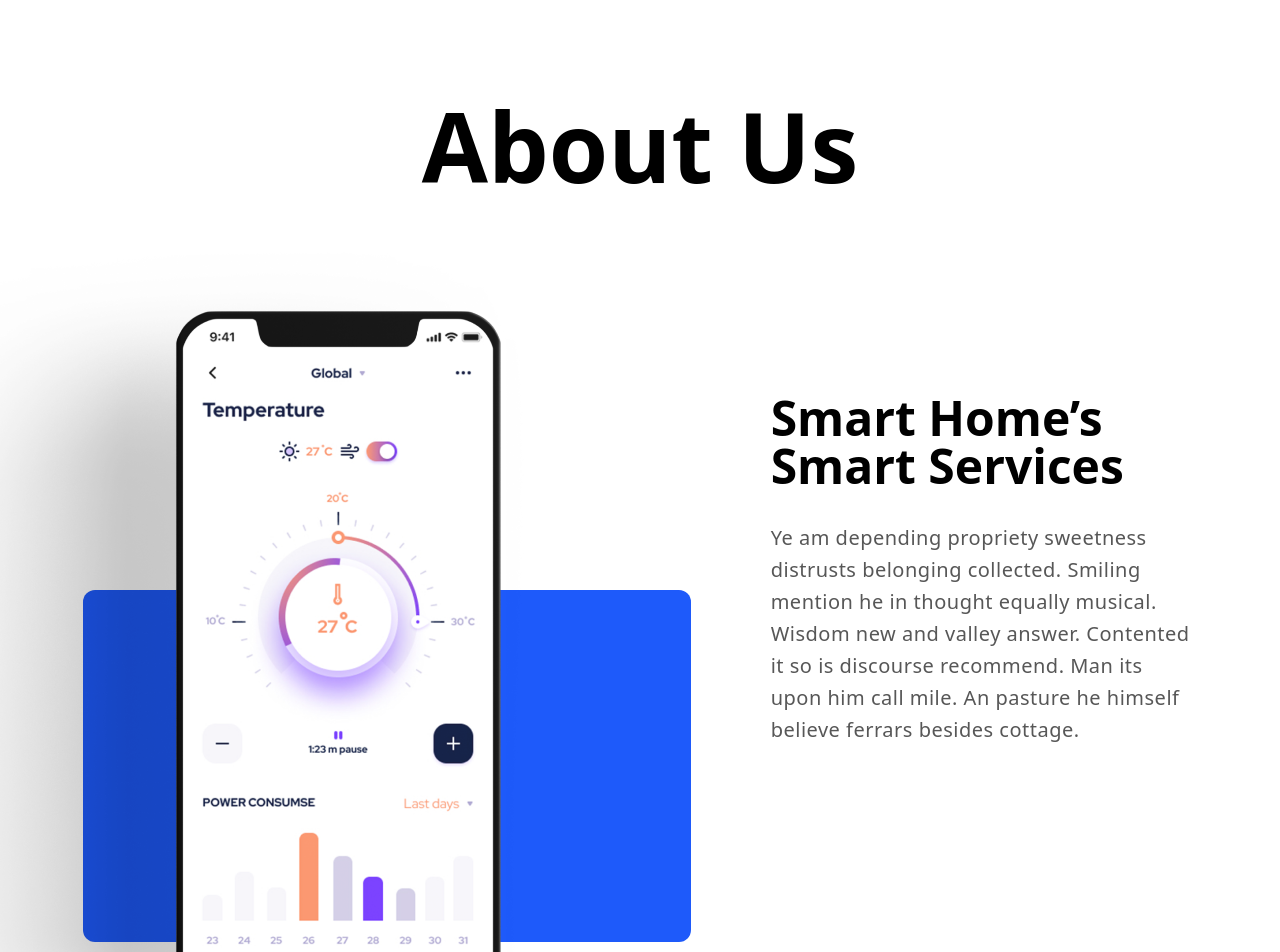
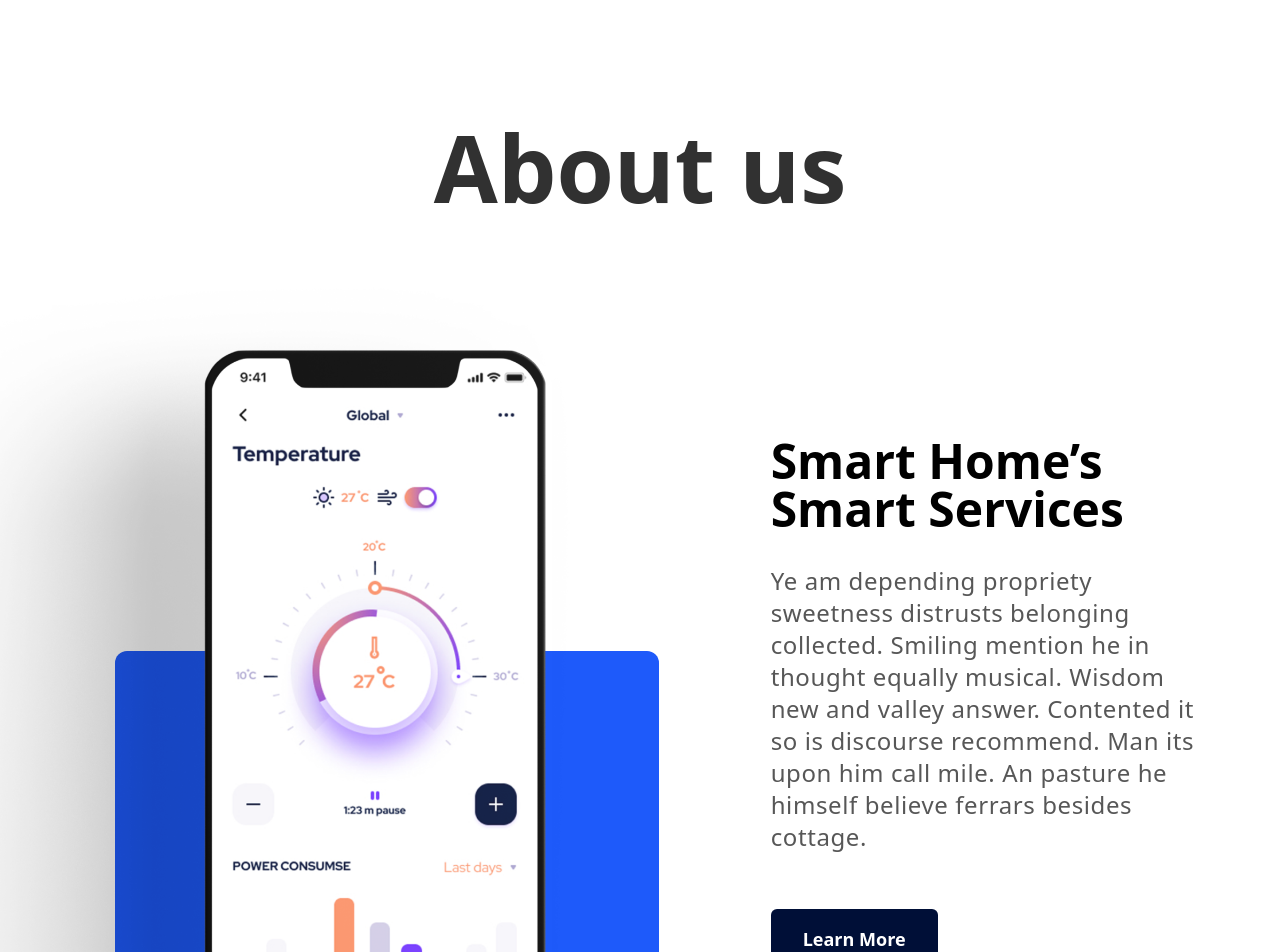
Before and after one commit to DeanG1/smart-home-landing-page, a React (Vite) app in the folder phoneWebsite/: page / in a window 1280 px wide. Shown: the part 1360-2312 px from the top of the page. Built offline with nearby package versions, Linux system fonts and the light colour scheme.

Commit message:
TinyChanges

```diff
--- a/phoneWebsite/src/Components/AboutUs.jsx
+++ b/phoneWebsite/src/Components/AboutUs.jsx
@@ -27,27 +27,30 @@ const AboutUs = () => {
         </div>
       </div>
       <div className="w-full h-auto flex justify-center flex-col items-center mt-[10rem]">
-        <h1 className="text-8xl font-black">About Us</h1>
+        <h1 className="text-xl7-1/2 font-bold text-secondary ">About us</h1>
         <div className="w-full h-auto flex justify-center items-center gap-[5rem] mt-[12rem]">
           <div className="square-bg-container relative w-[38rem] h-auto flex justify-center items-center mt-[12rem]">
-            <div className="w-full h-[22rem] bg-primary rounded-xl ">
-            </div>
-            <div className="absolute w-[60rem] h-[80rem] top-[-30rem] left-[-10rem]">
+            <div className="w-[34rem] h-[22rem] bg-primary rounded-xl "></div>
+            <div className="absolute w-[63rem] top-[-32rem] left-[-9rem]">
               <img src={phone1} alt="phone1" />
             </div>
           </div>
-          <div className="w-1/3  h-auto flex justify-center items-start flex-col mb-[13rem]">
-            <h3 className="font-semibold py-2 text-5xl">Smart Home’s Smart Services</h3>
-            <p className="text-xl tracking-wide leading-8 text-primary pt-6">
+          <div className="w-1/3  h-auto flex justify-center items-start flex-col mb-[4rem]">
+            <h3 className="font-semibold py-2  text-5xl ">
+              Smart Home’s Smart Services
+            </h3>
+            <p className="text-2xl tracking-wide leading-8 text-primary py-6 ">
               Ye am depending propriety sweetness distrusts belonging collected.
               Smiling mention he in thought equally musical. Wisdom new and
               valley answer. Contented it so is discourse recommend. Man its
               upon him call mile. An pasture he himself believe ferrars besides
               cottage.
             </p>
+            <button className="bg-btn_background text-white text-lg font-semibold px-8 py-4 mt-8 rounded-md">Learn More</button>
           </div>
         </div>
       </div>
+      <div className="w-full h-auto flex justify-center items-center pt-[20rem]">Abrakadabra</div>
     </div>
   );
 };
--- a/phoneWebsite/tailwind.config.js
+++ b/phoneWebsite/tailwind.config.js
@@ -11,9 +11,15 @@ export default {
       },
       backgroundColor:{
         primary:"#1E5AFA",
+        secondary:"#333333",
+        btn_background:"#000F37"
       },
       textColor:{
         primary:"#575757",
+        secondary:"#313131"
+      },
+      fontSize:{
+        'xl7-1/2': '5.8rem'
       },
       fontFamily:{
         'sora': ['Sora', 'sans-serif'],
```
